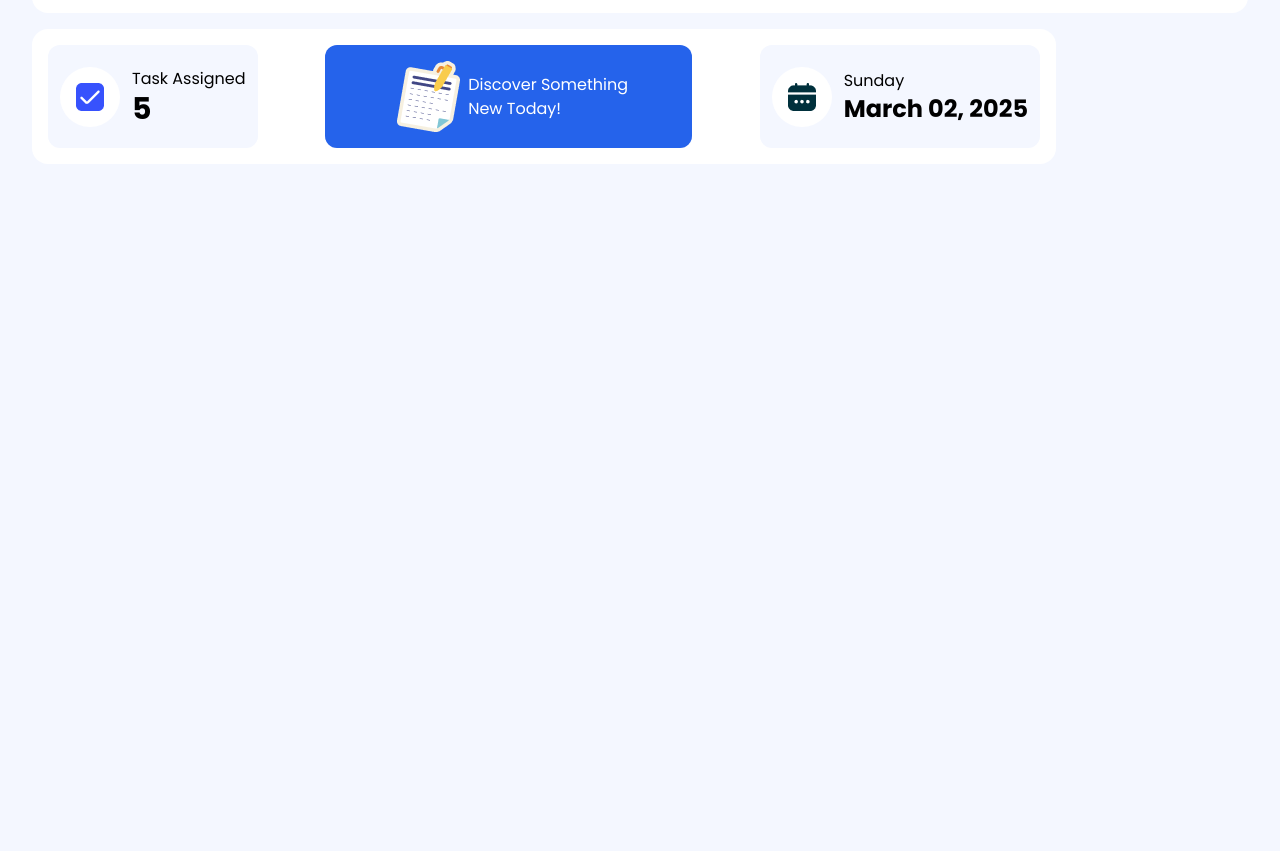
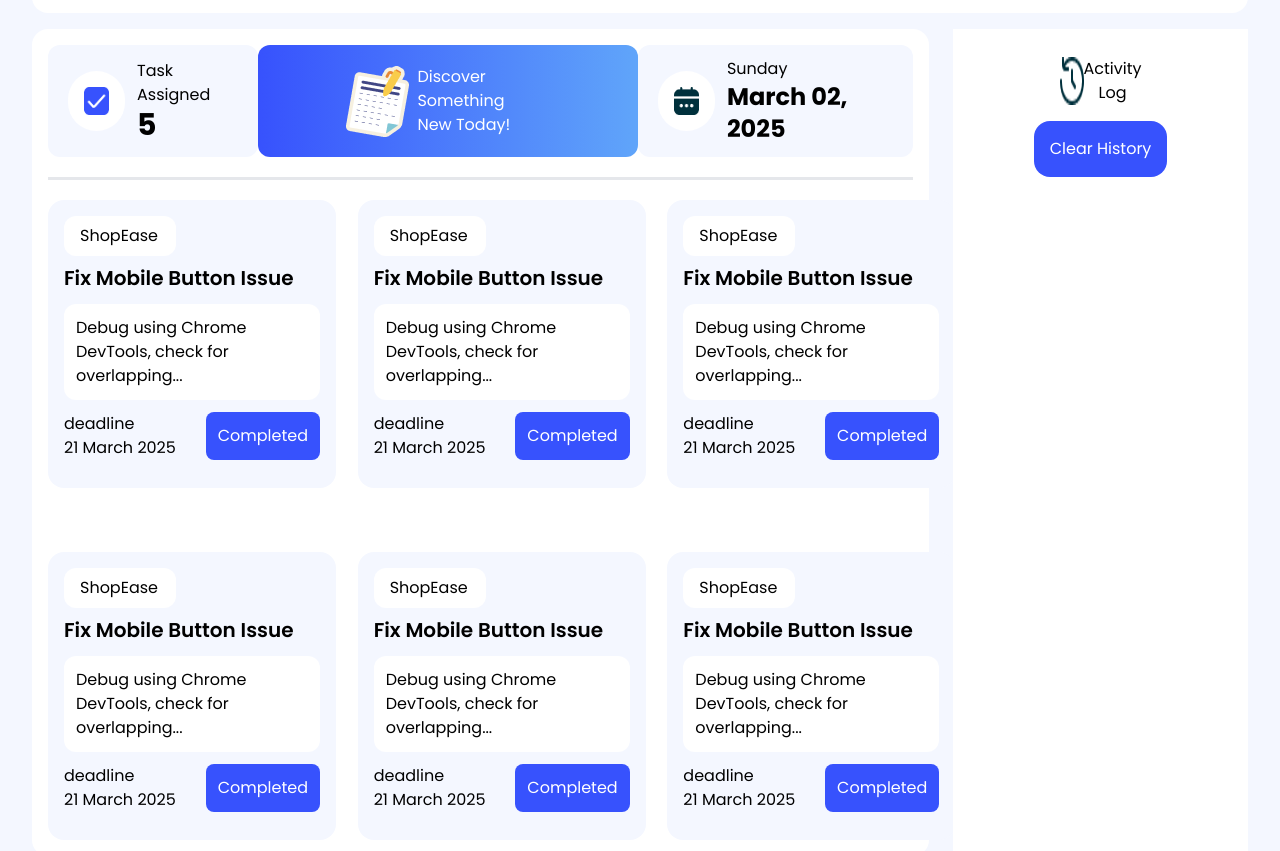
Before and after one commit to Anik-web-code/Assignment-5, a plain HTML site: page index.html in a window 1280 px wide. Shown: the part 115-966 px from the top of the page. Before the commit the page ends 800 px from the top, so only its background shows below. Drawn offline with nearby package versions, Linux system fonts and the light colour scheme.

Commit message:
Added Tasks

```diff
--- a/index.html
+++ b/index.html
@@ -31,10 +31,10 @@
             </button>
         </div>
     </nav>
-    <main class="mt-4">
-        <div class="left-div max-w-5xl bg-[#FFFFFF] p-4 rounded-2xl">
+    <main class="mt-4 flex gap-6">
+        <div class="left-div flex-col max-w-5xl bg-[#FFFFFF] p-4 rounded-2xl">
             <div class="top-div flex justify-between">
-                <div class="flex items-center gap-3 bg-[#F4F7FF] p-3 rounded-xl">
+                <div class="flex items-center gap-3 bg-[#F4F7FF] py-3 px-5 rounded-xl">
                     <div class="p-4 rounded-full bg-[#FFFFFF]">
                     <img class="h-7 w-7 " src="assets/checkbox.png" alt="">
                     </div>
@@ -45,11 +45,11 @@
                     </div>
                 </div>
 
-                <div class="flex items-center text-[#FFFFFF] px-16 py-3 rounded-xl bg-blue-600">
+                <div class="flex items-center text-[#FFFFFF] px-20 py-3 rounded-xl bg-gradient-to-r from-[#3752FD] to-blue-400">
                     <img src="assets/board.png" alt="">
                     <h1 class-="text-3xl text">Discover Something <br> New Today!</h1>
                 </div>
-                <div class="flex items-center gap-3 bg-[#F4F7FF] p-3 rounded-xl">
+                <div class="flex items-center gap-3 bg-[#F4F7FF] py-3 px-5 rounded-xl">
                     <div class="p-4 rounded-full bg-[#FFFFFF]">
                     <img class="h-7 w-7 " src="assets/calender.png" alt="">
                     </div>
@@ -60,10 +60,130 @@
                     </div>
 
             </div>
-            <!-- <div class="card-1" class="p-6 w-72 h-64">
-                <h1 class="bg-[#FFFFFF]">ShopEase</h1>
-            </div> -->
-        </div>
+            </div>
+
+            <hr class="my-5 border-b-2">
+            <div class="bottom-div grid grid-cols-3 gap-16">
+                <div  class="w-72 h-72 p-4 rounded-2xl bg-[#F4F7FF]">
+                <h1 class="bg-[#FFFFFF] px-4 py-2 rounded-xl w-28">ShopEase</h1>
+                <h1 id="task-1" class="text-xl mt-2 font-semibold">Fix Mobile Button Issue</h1>
+                <div class="bg-[#FFFFFF] rounded-xl my-3 p-3">
+                    Debug using Chrome DevTools, check for overlapping...
+                </div>
+                <div class="flex justify-between ">
+                    <div>
+                        <h1>deadline</h1>
+                        <h1>21 March 2025</h1>
+                    </div>
+                    <button class="bg-[#3752FD] p-3 text-[#FFFFFF] rounded-lg">
+                        Completed
+                    </button>
+                </div>
+            </div>
+
+            <div  class="w-72 h-72 p-4 rounded-2xl bg-[#F4F7FF]">
+                <h1 class="bg-[#FFFFFF] px-4 py-2 rounded-xl w-28">ShopEase</h1>
+                <h1 id="task-2" class="text-xl mt-2 font-semibold">Fix Mobile Button Issue</h1>
+                <div class="bg-[#FFFFFF] rounded-xl my-3 p-3">
+                    Debug using Chrome DevTools, check for overlapping...
+                </div>
+                <div class="flex justify-between ">
+                    <div>
+                        <h1>deadline</h1>
+                        <h1>21 March 2025</h1>
+                    </div>
+                    <button class="bg-[#3752FD] p-3 text-[#FFFFFF] rounded-lg">
+                        Completed
+                    </button>
+                </div>
+            </div>
+
+            <div  class="w-72 h-72 p-4 rounded-2xl bg-[#F4F7FF]">
+                <h1 class="bg-[#FFFFFF] px-4 py-2 rounded-xl w-28">ShopEase</h1>
+                <h1 id="task-3" class="text-xl mt-2 font-semibold">Fix Mobile Button Issue</h1>
+                <div class="bg-[#FFFFFF] rounded-xl my-3 p-3">
+                    Debug using Chrome DevTools, check for overlapping...
+                </div>
+                <div class="flex justify-between ">
+                    <div>
+                        <h1>deadline</h1>
+                        <h1>21 March 2025</h1>
+                    </div>
+                    <button class="bg-[#3752FD] p-3 text-[#FFFFFF] rounded-lg">
+                        Completed
+                    </button>
+                </div>
+            </div>
+
+            <div  class="w-72 h-72 p-4 rounded-2xl bg-[#F4F7FF]">
+                <h1 class="bg-[#FFFFFF] px-4 py-2 rounded-xl w-28">ShopEase</h1>
+                <h1 id="task-4" class="text-xl mt-2 font-semibold">Fix Mobile Button Issue</h1>
+                <div class="bg-[#FFFFFF] rounded-xl my-3 p-3">
+                    Debug using Chrome DevTools, check for overlapping...
+                </div>
+                <div class="flex justify-between ">
+                    <div>
+                        <h1>deadline</h1>
+                        <h1>21 March 2025</h1>
+                    </div>
+                    <button class="bg-[#3752FD] p-3 text-[#FFFFFF] rounded-lg">
+                        Completed
+                    </button>
+                </div>
+            </div>
+
+
+            <div  class="w-72 h-72 p-4 rounded-2xl bg-[#F4F7FF]">
+                <h1 class="bg-[#FFFFFF] px-4 py-2 rounded-xl w-28">ShopEase</h1>
+                <h1 id="task-5" class="text-xl mt-2 font-semibold">Fix Mobile Button Issue</h1>
+                <div class="bg-[#FFFFFF] rounded-xl my-3 p-3">
+                    Debug using Chrome DevTools, check for overlapping...
+                </div>
+                <div class="flex justify-between ">
+                    <div>
+                        <h1>deadline</h1>
+                        <h1>21 March 2025</h1>
+                    </div>
+                    <button class="bg-[#3752FD] p-3 text-[#FFFFFF] rounded-lg">
+                        Completed
+                    </button>
+                </div>
+            </div>
+
+
+            <div  class="w-72 h-72 p-4 rounded-2xl bg-[#F4F7FF]">
+                <h1 class="bg-[#FFFFFF] px-4 py-2 rounded-xl w-28">ShopEase</h1>
+                <h1 id="task-6" class="text-xl mt-2 font-semibold">Fix Mobile Button Issue</h1>
+                <div class="bg-[#FFFFFF] rounded-xl my-3 p-3">
+                    Debug using Chrome DevTools, check for overlapping...
+                </div>
+                <div class="flex justify-between ">
+                    <div>
+                        <h1>deadline</h1>
+                        <h1>21 March 2025</h1>
+                    </div>
+                    <button class="bg-[#3752FD] p-3 text-[#FFFFFF] rounded-lg">
+                        Completed
+                    </button>
+                </div>
+            </div>
+
+
+
+
+            </div>
+
+            </div>
+
+            <div class="right-div bg-[#FFFFFF] text-center">
+                <div class="flex justify-center px-28 pt-7 pb-4">
+                    <img src="assets/activity.png" alt="">
+                    <h1>Activity Log</h1>
+                </div>
+                <button class="bg-[#3752FD] text-[#FFFFFF] p-4 rounded-2xl">Clear History</button>
+            </div>
+
+
     </main>
     <script src="script.js"></script>
 </body>
```
